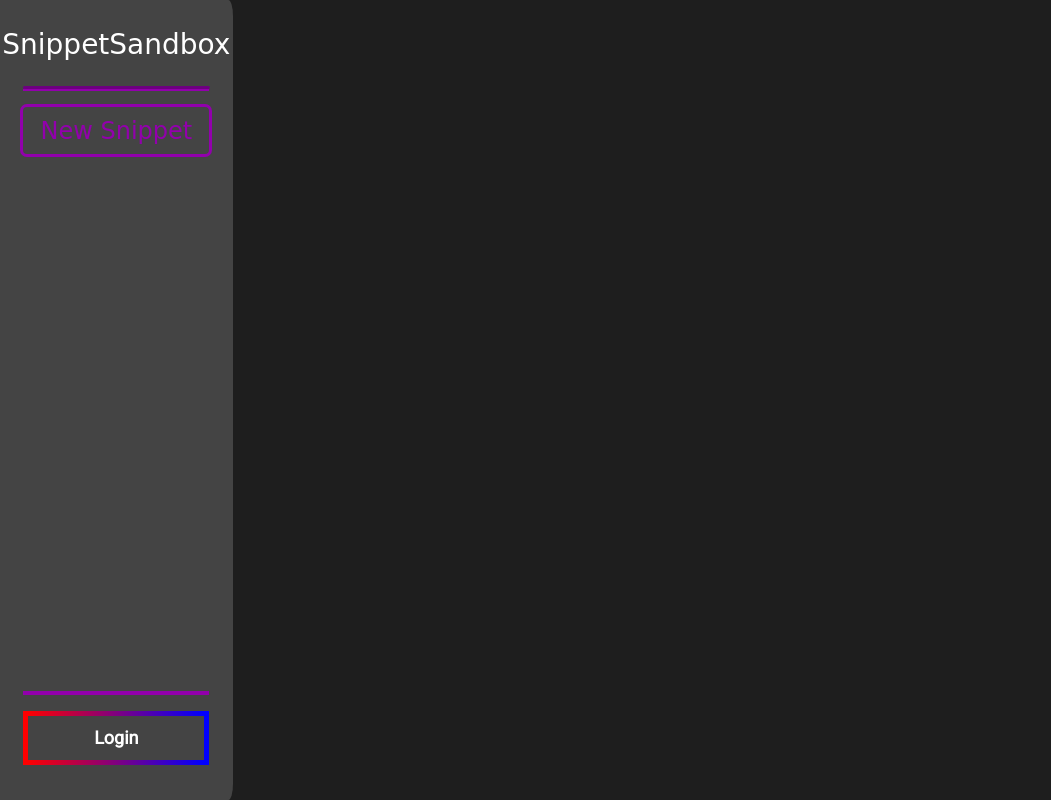
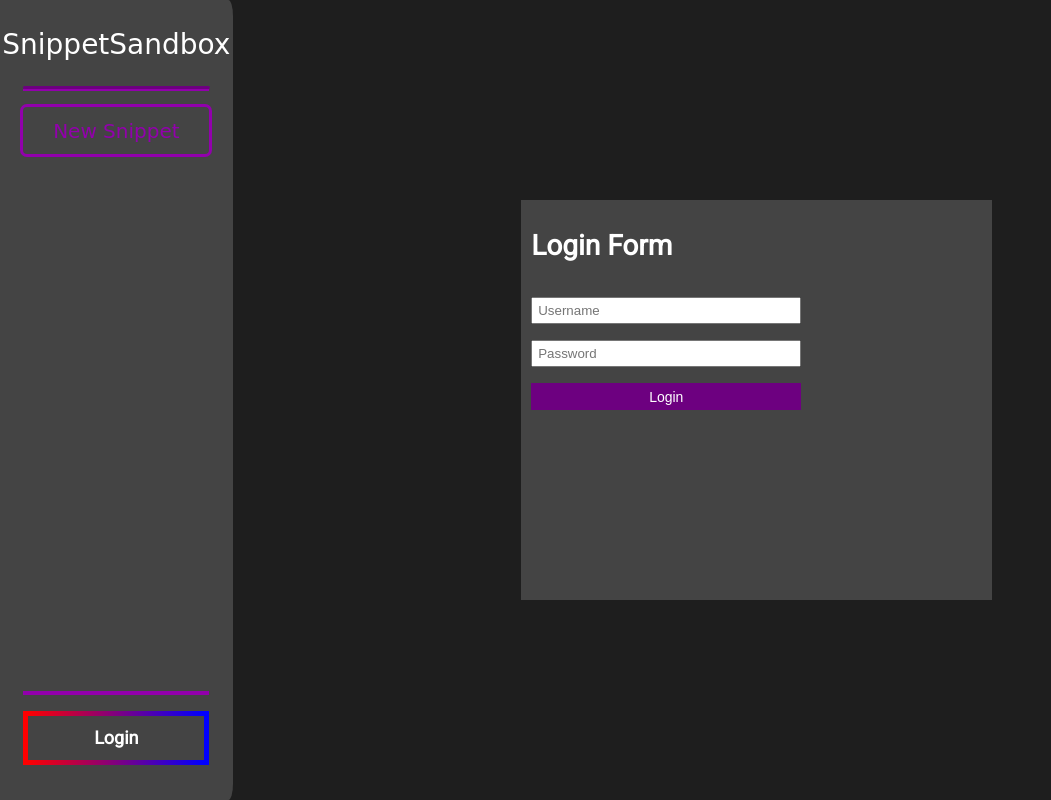
Before and after one commit to PotatoFleet/SnippetSandbox, a Flask app: template templates/login.html in a window 1280 px wide. Shown: the whole page, without its empty margins (0-1051 px from the left). Run offline with Flask 2, Linux system fonts and the light colour scheme; the template is opened without the code that fills it, so the values that code supplies are empty.

Commit message:
More work done

```diff
--- a/app.py
+++ b/app.py
@@ -1,6 +1,6 @@
 # Om Vighneswaraya Namaha
 
-from flask import Flask, render_template, request
+from flask import Flask, render_template, request, redirect, url_for, flash
 from flask_sqlalchemy import SQLAlchemy
 
 app = Flask(__name__)
@@ -34,8 +34,28 @@
         pass
     return render_template('register.html')
 
-@app.route('/login')
+@app.route('/login', methods=['GET', 'POST'])
 def login():
+    if request.method == "POST":
+        username = request.form['username']
+        password = request.form['password']
+
+        user = User.query.filter_by(username=username).first()
+
+        if not user:
+            flash("User with username " + username + " does not exist.")
+            return redirect('login')
+
+        if user.password != password:
+            flash("Password is incorrect, please try again.")
+            return redirect('login')
+
+        request.session['user'] = username
+
+    if 'user' in request.session:
+        flash("You are already logged in.")
+        return redirect('home')
+
     return render_template('login.html')
 
 if __name__ == '__main__':
--- a/static/css/base.css
+++ b/static/css/base.css
@@ -47,7 +47,7 @@
 }
 
 .nav__logo::before {
-  content: '';
+  content: "";
   position: absolute;
   bottom: 0;
   left: 50%;
@@ -59,7 +59,7 @@
   transition: transform 100ms ease;
 }
 
-.nav__logo:hover::before{
+.nav__logo:hover::before {
   transform: translateX(-50%) scaleX(1);
 }
 
@@ -124,7 +124,7 @@
   outline: 3px solid rgb(var(--primary-200));
   color: rgb(var(--primary-200));
   font-family: cursive;
-  font-size: 1.5rem;
+  font-size: 2.5vh;
 }
 
 .nav-btn:hover {
@@ -133,3 +133,22 @@
   padding: 3px;
   color: white;
 }
+
+.container {
+  height: 100%;
+  display: flex;
+  justify-content: center;
+  align-items: center;
+}
+
+.form {
+  width: 45%;
+  height: 50%;
+  background: rgb(var(--dark-600));
+  padding: 1%;
+}
+
+.form form {
+  display: flex;
+  flex-direction: column;
+}
--- a/static/css/login.css
+++ b/static/css/login.css
@@ -0,0 +1,29 @@
+#login-form {
+    width: 60%;
+    display: flex;
+    flex-direction: column;
+    gap: 1em;
+}
+
+#login-form input {
+    aspect-ratio: 10 / 1;
+    padding: 0 5px;
+}
+
+#login-btn {
+  cursor: pointer;
+  color: white;
+  font-size: 1.75vh;
+  background: rgb(var(--primary-600));
+  border: none;
+  transition: background 200ms linear;
+}
+#login-btn:hover {
+  background: rgb(var(--primary-800));
+}
+
+#login-form-heading {
+  color: white;
+  font-family: Roboto;
+  font-size: 3.5vh;
+}
--- a/templates/login.html
+++ b/templates/login.html
@@ -6,5 +6,17 @@
 {% endblock %}
 
 {% block body %}
-
+<div id="login-form-container" class="form">
+    {% with messages = get_flashed_messages() %}
+        {% for message in messages %}
+            {{message}}
+        {% endfor %}
+    {% endwith %}
+    <form action="/login" method="post" id="login-form">
+        <h1 id="login-form-heading">Login Form</h1>
+        <input type="text" name="username" id="username" placeholder="Username">
+        <input type="password" name="password" id="password" placeholder="Password">
+        <input type="submit" id="login-btn" value="Login">
+    </form>
+</div>
 {% endblock %}
```
